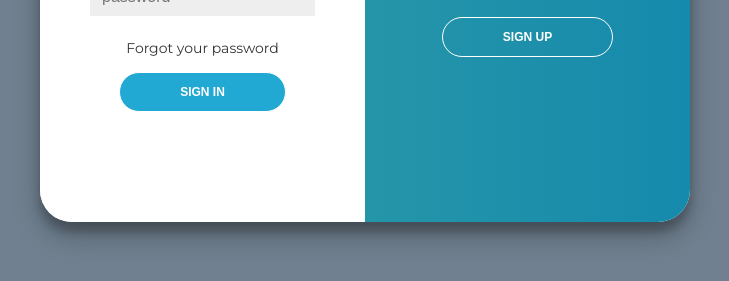
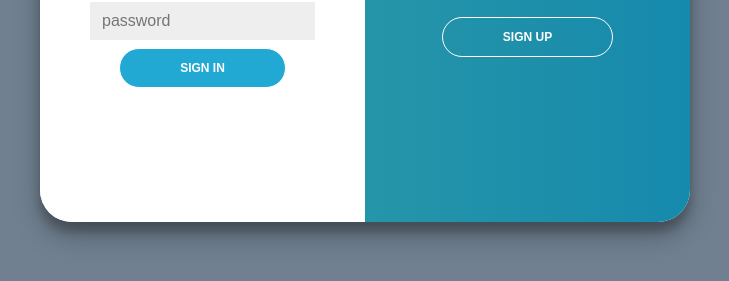
Before and after one commit to arpit2707/BuddyChat, a website: page BuddyChatFrontEnd/view/index.html in a window 1280 px wide. Shown: the part 453-734 px from the top of the page, without its empty margins (275-1004 px from the left). Drawn offline with nearby package versions, Linux system fonts and the light colour scheme.

Commit message:
completed

```diff
--- a/BuddyChatFrontEnd/view/index.html
+++ b/BuddyChatFrontEnd/view/index.html
@@ -90,7 +90,7 @@
             name="password"
             required
           />
-          <a id="forgot-password">Forgot your password</a>
+          <!--  <a id="forgot-password">Forgot your password</a> -->
           <button id="signInForm">Sign In</button>
         </form>
       </div>
```
